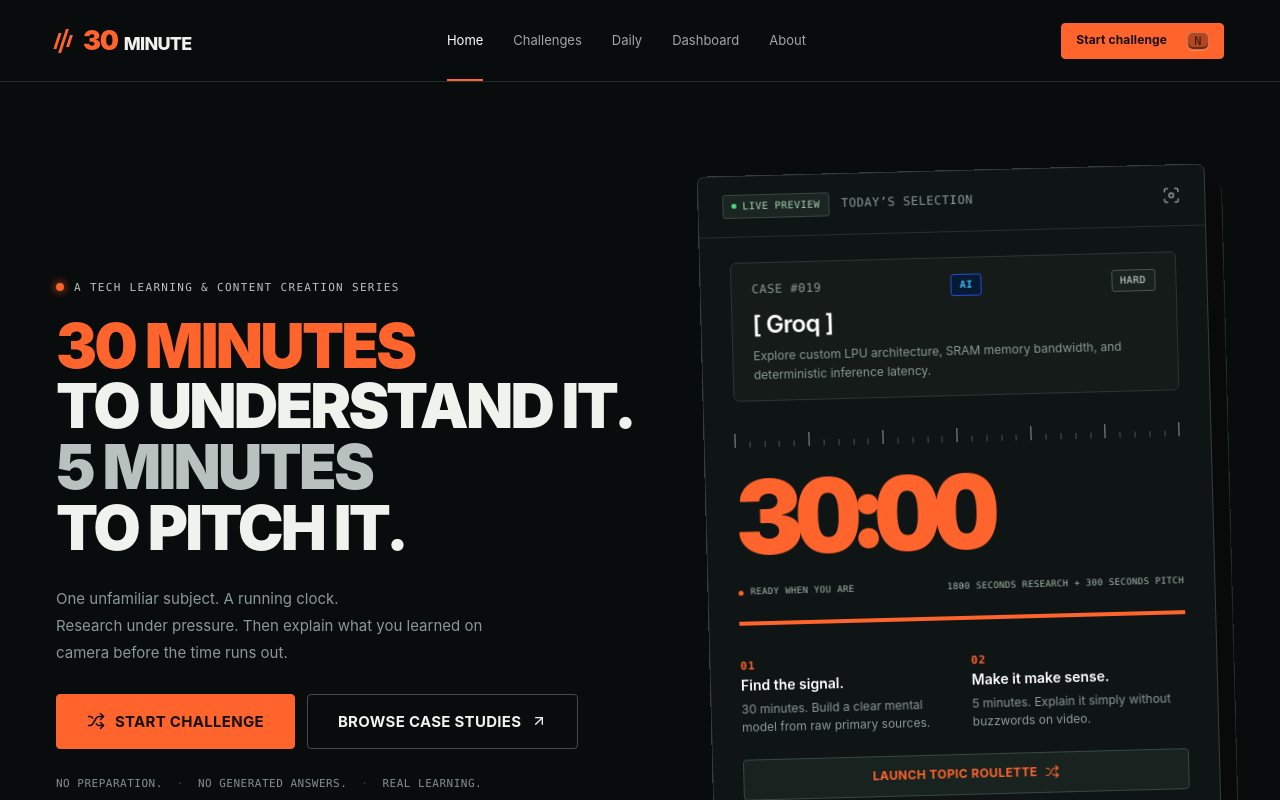
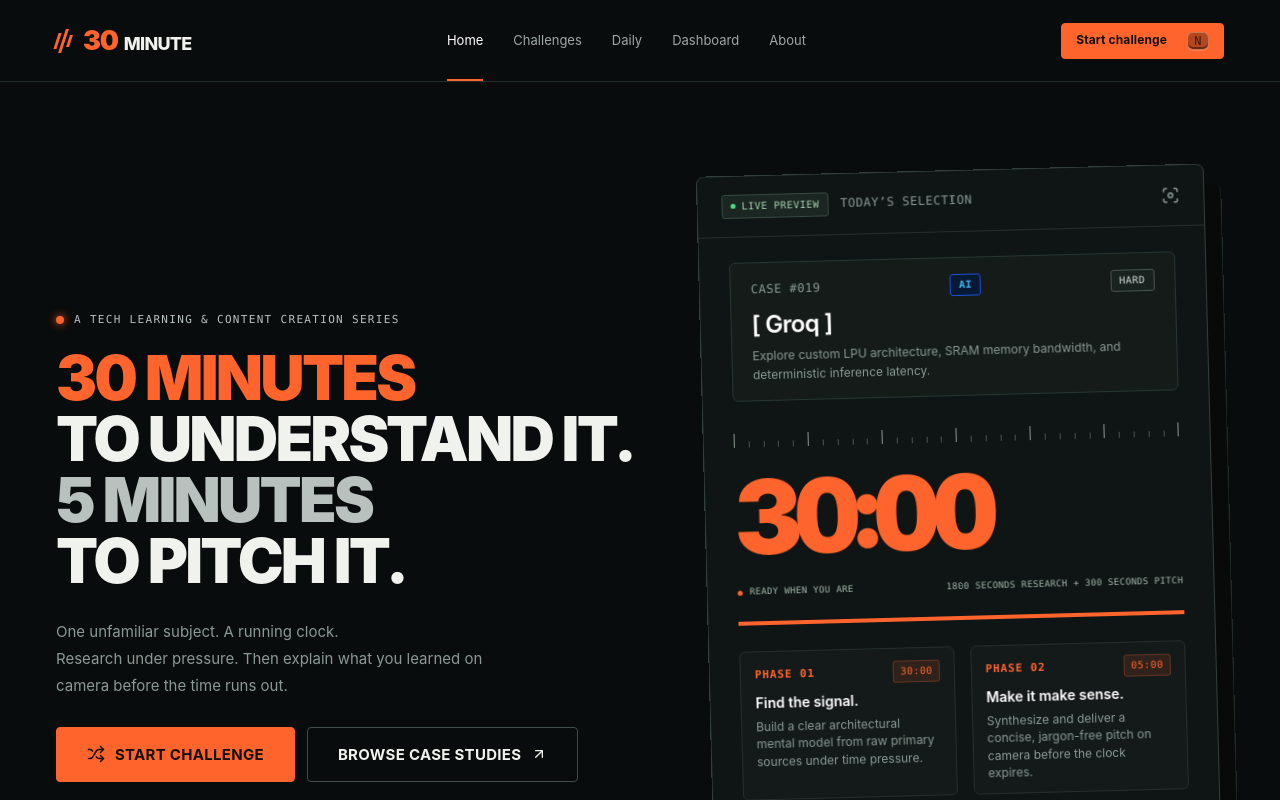
Before and after one commit to JayantOlhyan/pitch-scroll, a Next.js app: page / in a window 1280 px wide. Shown: the top 800 px of the page. Built offline with nearby package versions, Linux system fonts and the light colour scheme.

Commit message:
feat(home): improve hero microcopy and phase legend step descriptions

```diff
--- a/components/home.tsx
+++ b/components/home.tsx
@@ -140,15 +140,21 @@ export function Home() {
             <div className="instrument-rule" />
 
             <div className="phase-legend">
-              <div>
-                <span className="phase-index mono">01</span>
+              <div className="phase-legend-item">
+                <div className="phase-legend-header">
+                  <span className="phase-index mono">PHASE 01</span>
+                  <span className="phase-tag mono">30:00</span>
+                </div>
                 <strong>Find the signal.</strong>
-                <p>30 minutes. Build a clear mental model from raw primary sources.</p>
+                <p>Build a clear architectural mental model from raw primary sources under time pressure.</p>
               </div>
-              <div>
-                <span className="phase-index mono">02</span>
+              <div className="phase-legend-item">
+                <div className="phase-legend-header">
+                  <span className="phase-index mono">PHASE 02</span>
+                  <span className="phase-tag mono">05:00</span>
+                </div>
                 <strong>Make it make sense.</strong>
-                <p>5 minutes. Explain it simply without buzzwords on video.</p>
+                <p>Synthesize and deliver a concise, jargon-free pitch on camera before the clock expires.</p>
               </div>
             </div>
 
```
